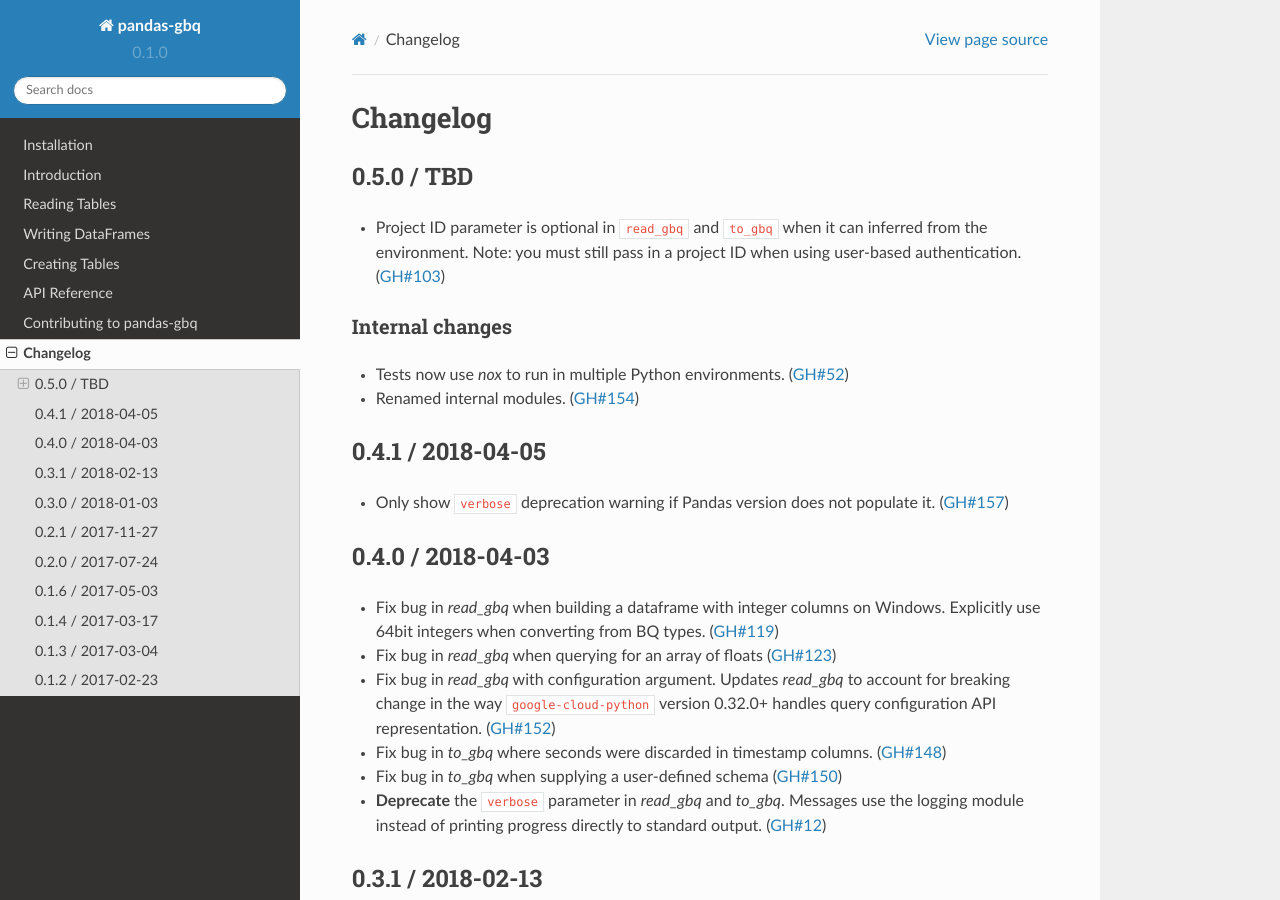
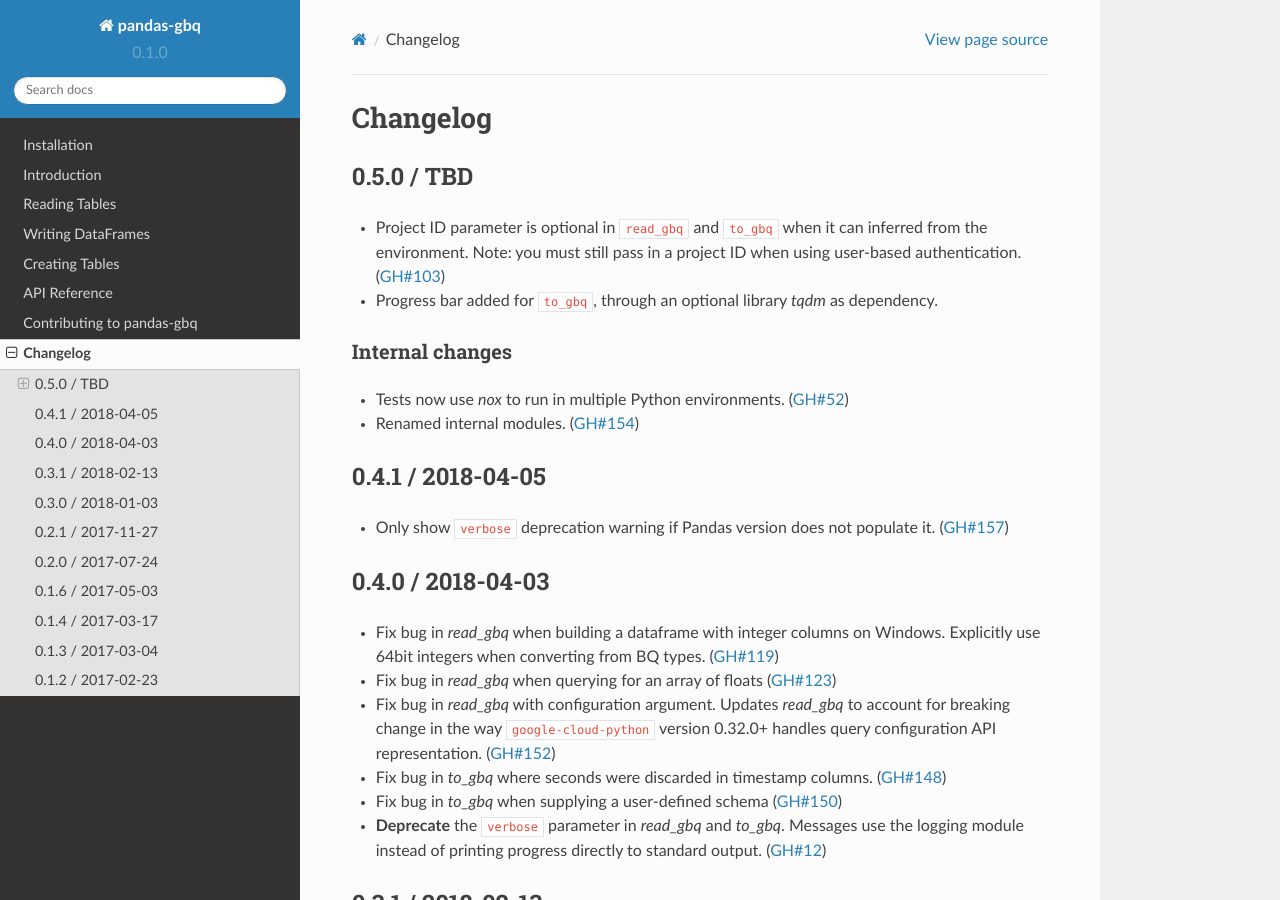
Before and after one commit to googleapis/python-bigquery-pandas, a Sphinx documentation site: the page built from docs/source/changelog.rst, in a window 1280 px wide and 900 px high. Built offline with Sphinx 7.4.7 and the Read the Docs theme 2.0.0, drawn with Linux system fonts in a browser that asks for light colours.

Commit message:
Add tqdm addition to changelog

```diff
--- a/docs/source/changelog.rst
+++ b/docs/source/changelog.rst
@@ -7,6 +7,9 @@
 - Project ID parameter is optional in ``read_gbq`` and ``to_gbq`` when it can
   inferred from the environment. Note: you must still pass in a project ID when
   using user-based authentication. (:issue:`103`)
+- Progress bar added for ``to_gbq``, through an optional library `tqdm` as
+  dependency.
+
 
 Internal changes
 ~~~~~~~~~~~~~~~~
```
